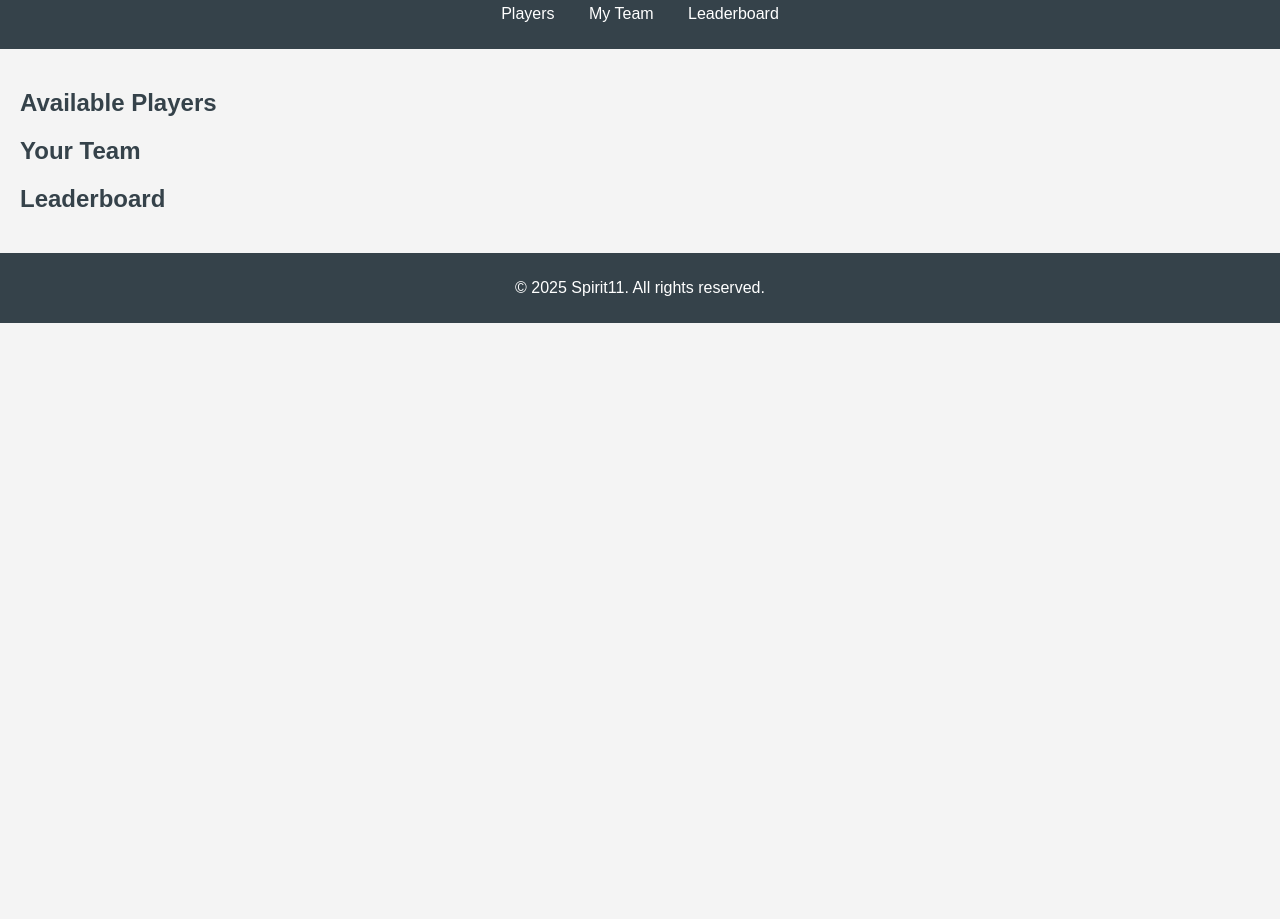
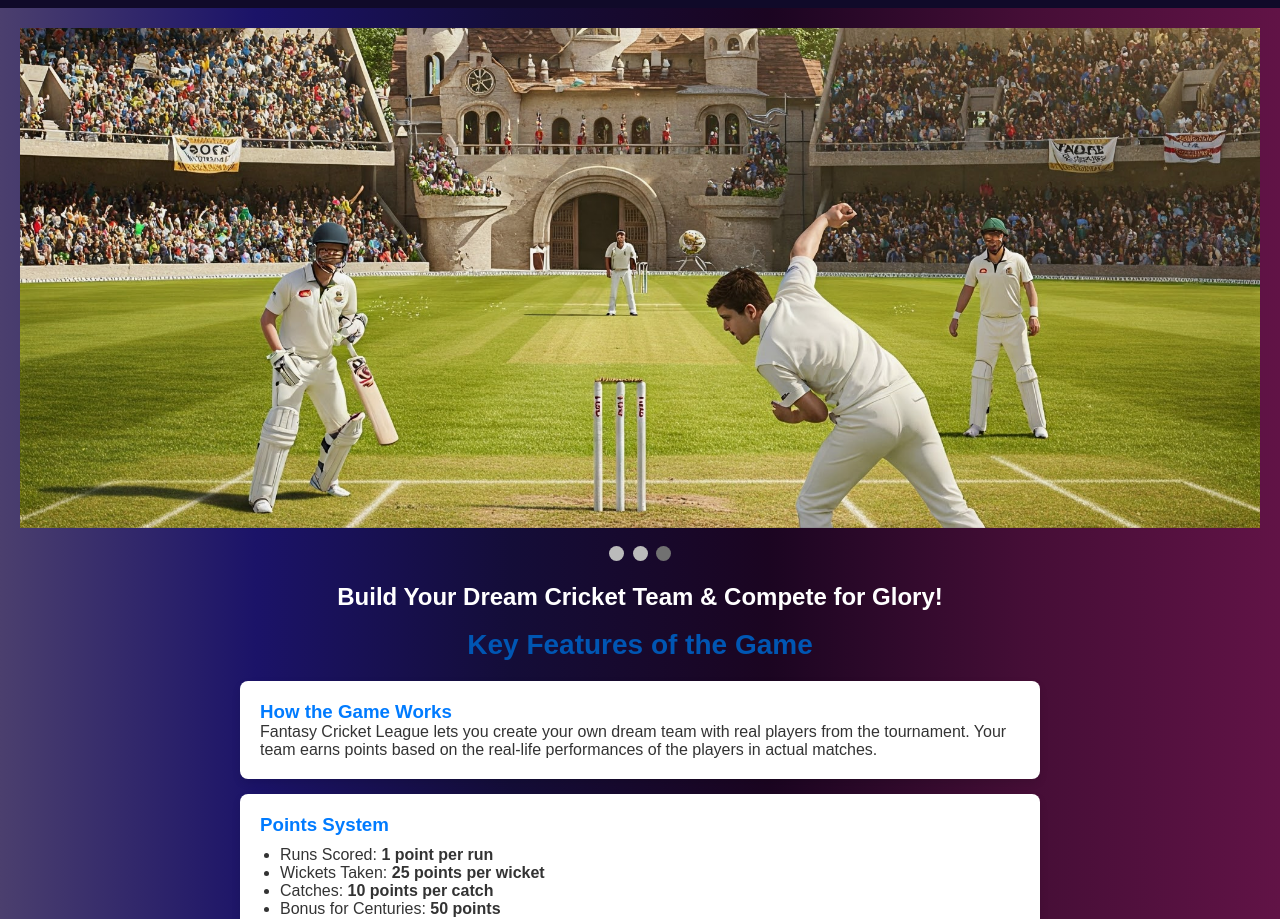
Before and after one commit to Kalana-Lakshan/SpiritX_BitBuilders_02, a plain HTML site: page frontend/index.html in a window 1280 px wide. Shown: the part 85-1004 px from the top of the page. Before the commit the page ends 800 px from the top, so only its background shows below. Drawn offline with Linux system fonts and the light colour scheme; no server answers.

Commit message:
home page created

```diff
--- a/frontend/index.html
+++ b/frontend/index.html
@@ -4,31 +4,103 @@
     <meta charset="UTF-8">
     <meta name="viewport" content="width=device-width, initial-scale=1.0">
     <link rel="stylesheet" href="styles.css">
-    <title>Spirit11 - Fantasy Cricket League</title>
+    <link rel="stylesheet" href="styles_home.css">
+    <link rel="stylesheet" href="styles_home2.css">
+    <title>BitBuilders - Fantasy Cricket League</title>
 </head>
 <body>
     <header>
-        <h1>Welcome to Spirit11</h1>
+        <h1>Welcome to Fantasy Cricket League</h1>
+        <br>
         <nav>
             <ul>
-                <li><a href="#players">Players</a></li>
-                <li><a href="#team">My Team</a></li>
+                <li><a href="#home">Home</a></li>
+                <li><a href="players.html">Players</a></li>
+                <li><a href="#select your team">Select Your Team</a></li>
+                <li><a href="#team">Team</a></li>
                 <li><a href="#leaderboard">Leaderboard</a></li>
             </ul>
         </nav>
     </header>
     <main>
+
+
+
+
+
+        <div class="slideshow-container">
+
+        <div class="mySlides fade">
+        <div class="numbertext"></div>
+        <img src="image1.jpeg" style="width:100%">
+        <div class="text"></div>
+        </div>
+
+        <div class="mySlides fade">
+        <div class="numbertext"></div>
+        <img src="image2.jpeg" style="width:100%">
+        <div class="text"></div>
+        </div>
+
+        <div class="mySlides fade">
+        <div class="numbertext"></div>
+        <img src="image3.jpeg" style="width:100%">
+        <div class="text"></div>
+        </div>
+
+        </div>
+        <br>
+
+        <div style="text-align:center">
+        <span class="dot"></span>
+        <span class="dot"></span>
+        <span class="dot"></span>
+        </div>
+
+
+
+
+
+
         <section id="players">
-            <h2>Available Players</h2>
+            <br>
+            <h2>Build Your Dream Cricket Team & Compete for Glory!</h2>
+            <br>
             <div id="player-list"></div>
         </section>
-        <section id="team">
-            <h2>Your Team</h2>
-            <div id="team-list"></div>
-        </section>
-        <section id="leaderboard">
-            <h2>Leaderboard</h2>
-            <div id="leaderboard-list"></div>
+        <section class="game-features">
+            <h2>Key Features of the Game</h2>
+
+            <div class="feature-box">
+                <h3>How the Game Works</h3>
+                <p>Fantasy Cricket League lets you create your own dream team with real players from the tournament.
+                   Your team earns points based on the real-life performances of the players in actual matches.</p>
+            </div>
+
+            <div class="feature-box">
+                <h3>Points System</h3>
+                <ul>
+                    <li>Runs Scored: <b>1 point per run</b></li>
+                    <li>Wickets Taken: <b>25 points per wicket</b></li>
+                    <li>Catches: <b>10 points per catch</b></li>
+                    <li>Bonus for Centuries: <b>50 points</b></li>
+                </ul>
+            </div>
+
+            <div class="feature-box">
+                <h3>Budget for Team Selection</h3>
+                <p>Each player has a value based on their real-life performance. You get a total budget of
+                   <b>Rs. 9,000,000</b> to build your 11-player team.</p>
+            </div>
+
+            <div class="feature-box steps">
+                <h3>Steps to Play</h3>
+                <ol>
+                    <li><b>Sign Up/Login:</b> Create an account to start playing.</li>
+                    <li><b>Select Players:</b> Pick 11 players within your budget.</li>
+                    <li><b>Earn Points:</b> Your team earns points based on real-match performance.</li>
+                </ol>
+            </div>
         </section>
     </main>
     <footer>
--- a/frontend/script.js
+++ b/frontend/script.js
@@ -14,3 +14,23 @@ function fetchPlayers() {
             });
         });
 }
+
+let slideIndex = 0;
+showSlides();
+
+function showSlides() {
+  let i;
+  let slides = document.getElementsByClassName("mySlides");
+  let dots = document.getElementsByClassName("dot");
+  for (i = 0; i < slides.length; i++) {
+    slides[i].style.display = "none";
+  }
+  slideIndex++;
+  if (slideIndex > slides.length) {slideIndex = 1}
+  for (i = 0; i < dots.length; i++) {
+    dots[i].className = dots[i].className.replace(" active", "");
+  }
+  slides[slideIndex-1].style.display = "block";
+  dots[slideIndex-1].className += " active";
+  setTimeout(showSlides, 2000); // Change image every 2 seconds
+}
--- a/frontend/styles.css
+++ b/frontend/styles.css
@@ -2,11 +2,10 @@ body {
     font-family: Arial, sans-serif;
     margin: 0;
     padding: 0;
-    background-color: #f4f4f4;
-}
+    background-image: linear-gradient(to right,#4B3F6E, #1B1368,#140D38,#1B0521,#450E36,#611346);
 
 header {
-    background: #35424a;
+    background: #100A29;
     color: #ffffff;
     padding: 10px 0;
     text-align: center;
@@ -32,12 +31,12 @@ main {
 }
 
 h2 {
-    color: #35424a;
+    color: #ffffff;
 }
 
 footer {
     text-align: center;
     padding: 10px 0;
-    background: #35424a;
+    background: #0F0A28;
     color: #ffffff;
 }
--- /dev/null
+++ b/frontend/styles_home.css
@@ -0,0 +1,65 @@
+* {box-sizing: border-box;}
+body {font-family: Verdana, sans-serif;}
+.mySlides {display: none;}
+img {vertical-align: middle;}
+
+/* Slideshow container */
+.slideshow-container img {
+  max-width: 100%;
+  position: relative;
+  margin: auto;
+  height: 500px;
+  object-fit: cover;
+
+}
+
+/* Caption text */
+.text {
+  color: #f2f2f2;
+  font-size: 15px;
+  padding: 8px 12px;
+  position: absolute;
+  bottom: 8px;
+  width: 100%;
+  text-align: center;
+}
+
+/* Number text (1/3 etc) */
+.numbertext {
+  color: #f2f2f2;
+  font-size: 12px;
+  padding: 8px 12px;
+  position: absolute;
+  top: 0;
+}
+
+/* The dots/bullets/indicators */
+.dot {
+  height: 15px;
+  width: 15px;
+  margin: 0 2px;
+  background-color: #bbb;
+  border-radius: 50%;
+  display: inline-block;
+  transition: background-color 0.6s ease;
+}
+
+.active {
+  background-color: #717171;
+}
+
+/* Fading animation */
+.fade {
+  animation-name: fade;
+  animation-duration: 1.5s;
+}
+
+@keyframes fade {
+  from {opacity: .4}
+  to {opacity: 1}
+}
+
+/* On smaller screens, decrease text size */
+@media only screen and (max-width: 300px) {
+  .text {font-size: 11px}
+}
--- /dev/null
+++ b/frontend/styles_home2.css
@@ -0,0 +1,80 @@
+* {
+    box-sizing: border-box;
+    margin: 0;
+    padding: 0;
+    font-family: Arial, sans-serif;
+}
+
+body {
+    background-color: #f8f9fa;
+    color: #333;
+}
+
+header {
+    background-color: #007bff;
+    color: white;
+    padding: 15px;
+    text-align: center;
+}
+
+nav ul {
+    list-style: none;
+    padding: 0;
+}
+
+nav ul li {
+    display: inline;
+    margin: 0 15px;
+}
+
+nav ul li a {
+    color: white;
+    text-decoration: none;
+    font-weight: bold;
+}
+
+main {
+    padding: 20px;
+    text-align: center;
+}
+
+.game-features {
+    max-width: 800px;
+    margin: 0 auto;
+}
+
+.game-features h2 {
+    font-size: 28px;
+    color: #0056b3;
+    margin-bottom: 20px;
+}
+
+.feature-box {
+    background-color: white;
+    padding: 20px;
+    margin: 15px 0;
+    border-radius: 8px;
+    box-shadow: 0px 4px 8px rgba(0, 0, 0, 0.1);
+    text-align: left;
+}
+
+.feature-box h3 {
+    color: #007bff;
+}
+
+.feature-box ul, .feature-box ol {
+    margin-top: 10px;
+    padding-left: 20px;
+}
+
+.feature-box ol li {
+    margin: 8px 0;
+}
+
+footer {
+    background-color: #007bff;
+    color: white;
+    text-align: center;
+    padding: 10px;
+    margin-top: 20px;
+}
```
Also changed, not shown: players.html (added, +81 -0 lines), frontend/image1.jpeg (added), frontend/image2.jpeg (added), frontend/image3.jpeg (added).
